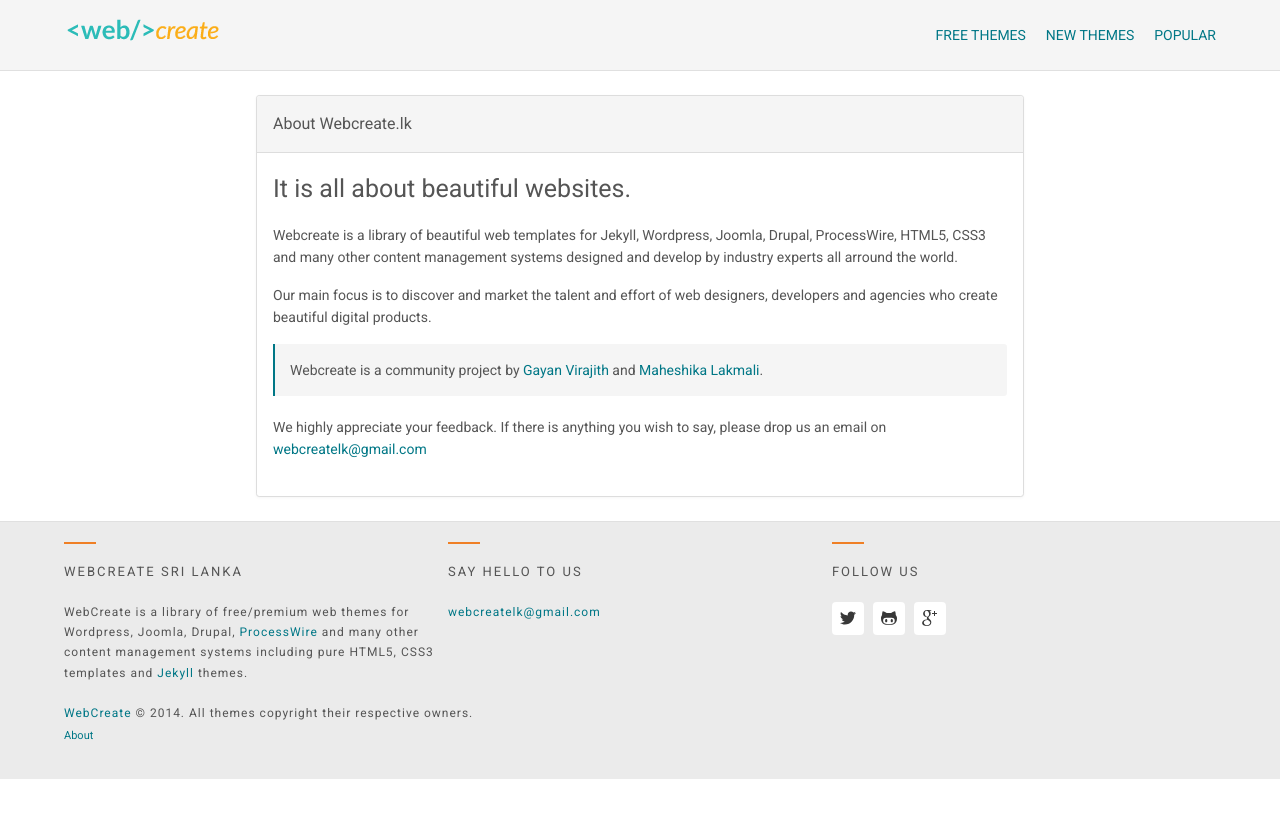
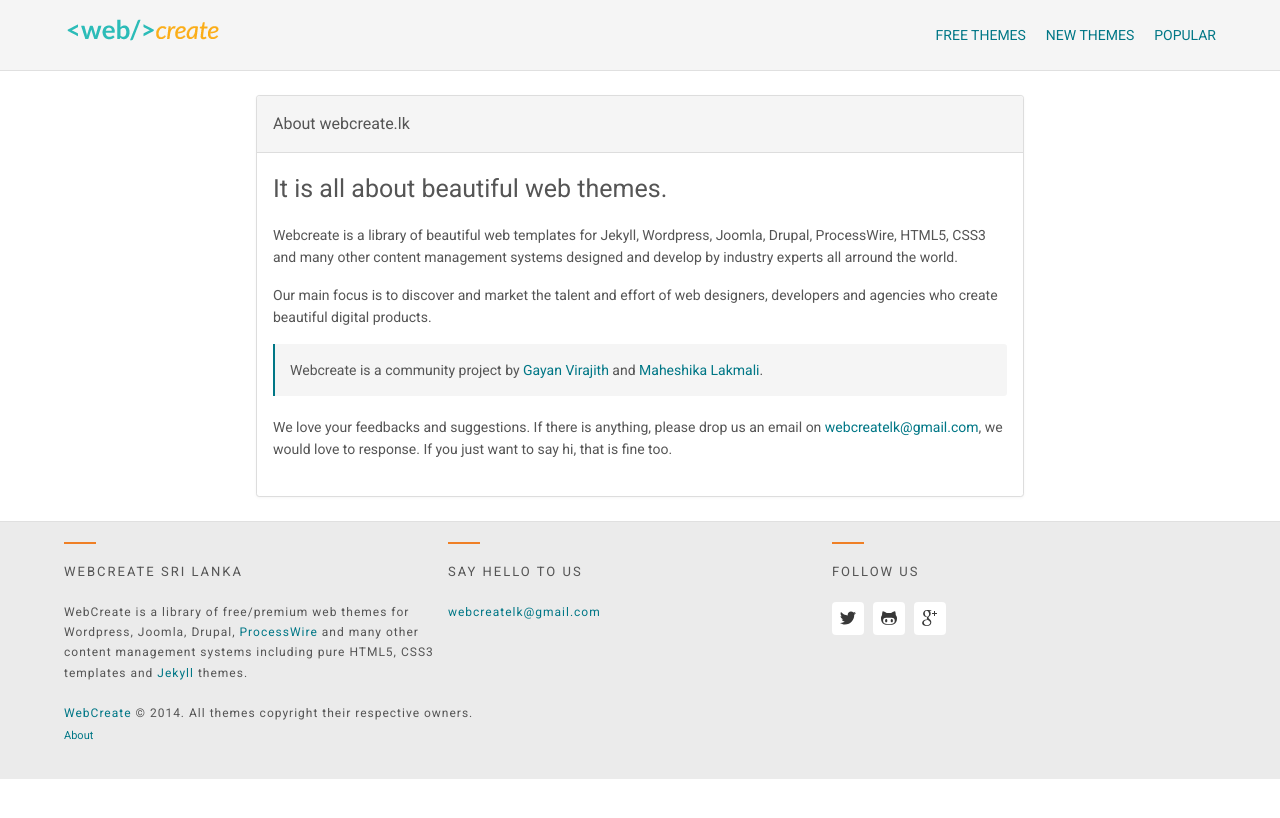
Before and after one commit to web-create/web-create.github.io, a Jekyll site: the page built from about.md, in a window 1280 px wide. Shown: the top 818 px of the page. Built offline with Jekyll 4.4.1, drawn with Linux system fonts in a browser that asks for light colours.

Commit message:
About us page content changes

```diff
--- a/about.md
+++ b/about.md
@@ -1,11 +1,11 @@
 ---
 layout: page
-title: About Webcreate.lk
+title: About webcreate.lk
 permalink: /about/
 ---
 
 <p class="lead">
-	It is all about beautiful websites.
+	It is all about beautiful web themes.
 </p>
 
 Webcreate is a library of beautiful web templates for Jekyll, Wordpress, Joomla,
@@ -16,8 +16,10 @@ Our main focus is to discover and market the talent and effort of web designers,
 
 > Webcreate is a community project by [Gayan Virajith][gayan] and [Maheshika Lakmali][maheshika].
 
-We highly appreciate your feedback. If there is anything you wish to say, please
-drop us an email on <mailto:webcreatelk@gmail.com>
+We love your feedbacks and suggestions. If there is anything, please
+drop us an email on <mailto:webcreatelk@gmail.com>, we would love to response.
+If you just want to say `hi`, that is fine too.
+
 
 [gayan]: http://gayanvirajith.github.io
 [maheshika]: http://maheshikalakmali.github.io
```
